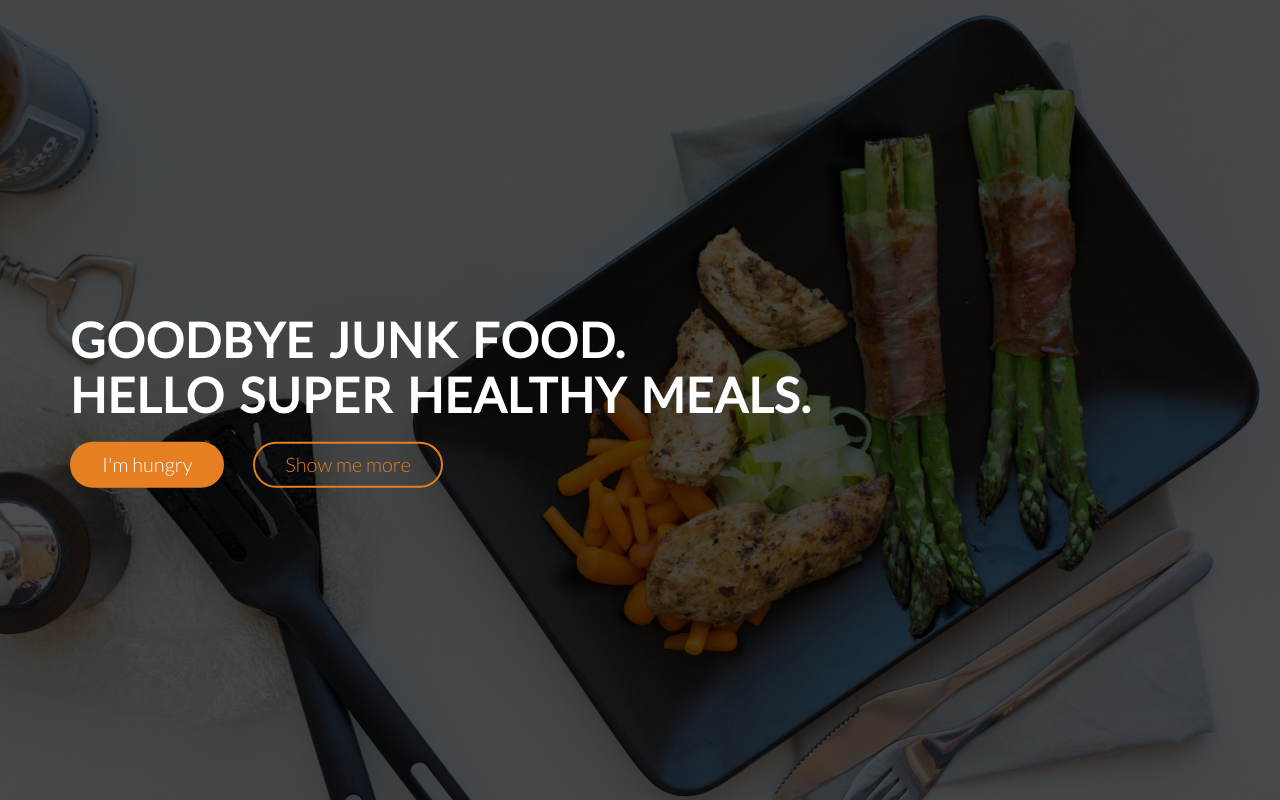
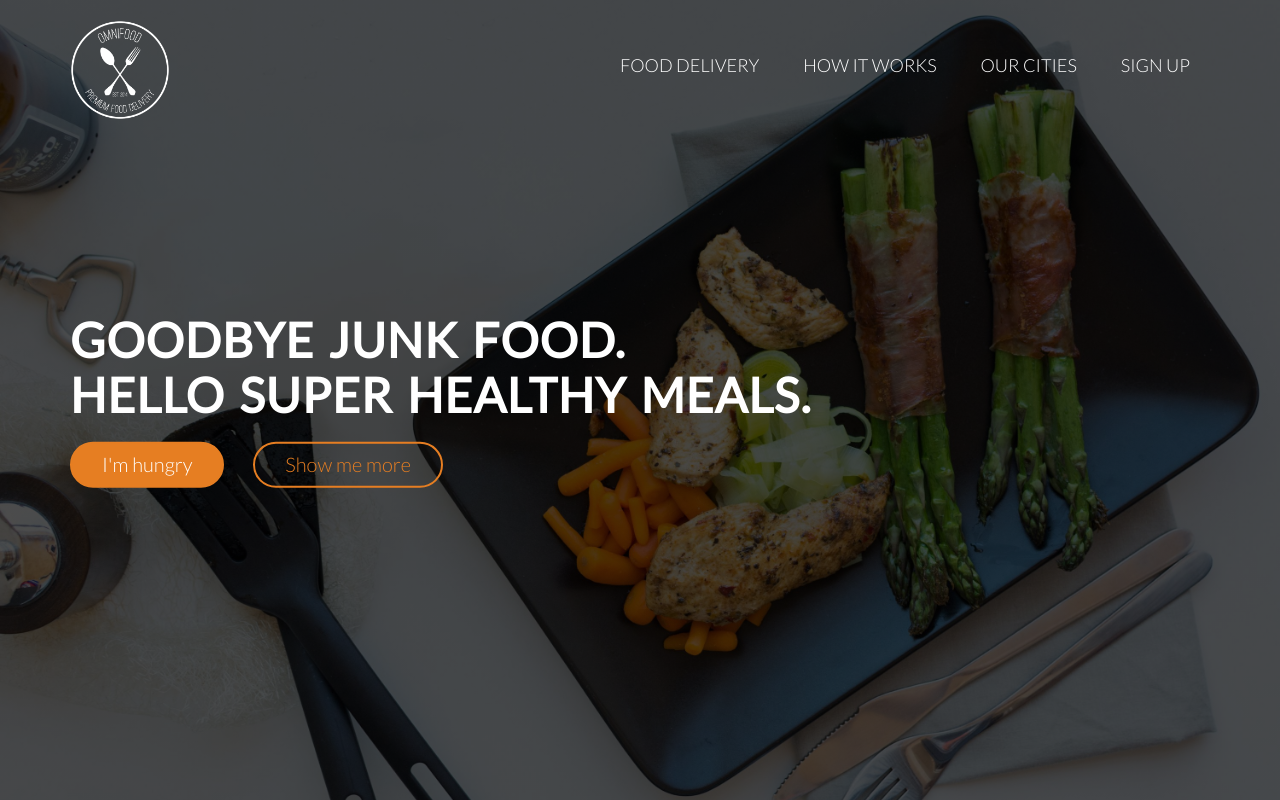
Before and after one commit to antonsos/omnifood, a plain HTML site: page index.html in a window 1280 px wide. Drawn offline with Linux system fonts and the light colour scheme.

Commit message:
added nav-main and logo image

```diff
--- a/index.html
+++ b/index.html
@@ -12,6 +12,27 @@
 </head>
 <body>
   <header class="header-page">
+    <nav class="nav-main">
+      <div class="row">
+        <div class="nav-main__logo-box">
+          <img src="resources/img/header-logo/logo-white.png" alt="Omnifood logo">
+        </div>
+        <ul class="nav-main__list .clearfix">
+          <li class="nav-main__item">
+            <a href="#" class="nav-main__link">Food delivery</a>
+          </li>
+          <li class="nav-main__item">
+            <a href="#" class="nav-main__link">How it works</a>
+          </li>
+          <li class="nav-main__item">
+            <a href="#" class="nav-main__link">Our cities</a>
+          </li>
+          <li class="nav-main__item">
+            <a href="#" class="nav-main__link">Sign up</a>
+          </li>
+        </ul>
+      </div>
+    </nav>
     <div class="header-page__text-box">
       <h1>Goodbye junk food.<br> Hello super healthy meals.</h1>
       <a class="btn btn-full" href="#">I'm hungry</a>
--- a/resources/css/style.css
+++ b/resources/css/style.css
@@ -27,8 +27,14 @@ body {
 /* --------------------------------------- */
 
 .row {
-  min-width: 1140px;
+  width: 1140px;
   margin: auto;
+}
+
+.clearfix::after {
+  display: table;
+  content: "";
+  clear: both;
 }
 
 /* --------------------------------------- */
@@ -100,3 +106,45 @@ body {
   background-color: rgba(175, 85, 12, 0.5);
   color: #fff;
 }
+
+/* ---------NAVIGATION--------- */
+
+.nav-main__logo-box {
+  display: inline-block;
+  width: 100px;
+  height: 100px;
+  margin-top: 20px;
+}
+
+.nav-main__logo-box img {
+  width: 100%;
+}
+
+.nav-main__list {
+  float: right;
+  padding: 0;
+  margin: 0;
+  margin-top: 45px;
+}
+
+.nav-main__item {
+  display: inline-block;
+  padding: 0 20px 0;
+  list-style: none;
+}
+
+.nav-main__link:link,
+.nav-main__link:visited {
+  display: block;
+  padding-top: 10px;
+  padding-bottom: 10px;
+  border-bottom: 2px solid transparent;
+  color: #fff;
+  font-size: 90%;
+  text-transform: uppercase;
+  text-decoration: none;
+}
+
+.nav-main__link:hover {
+  border-bottom: 2px solid #e67e22;
+}
```
Also changed, not shown: resources/img/header-logo/logo-black.png (added), resources/img/header-logo/logo-white.png (added).
